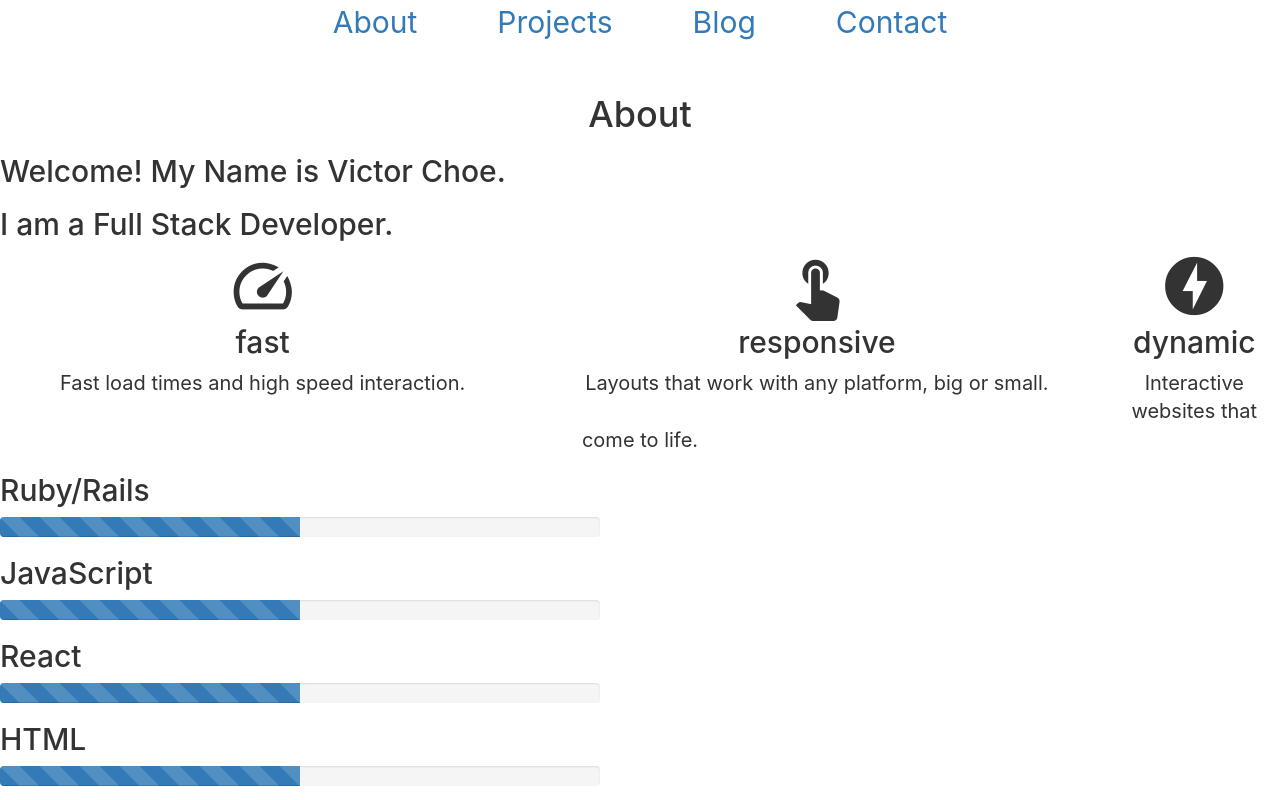
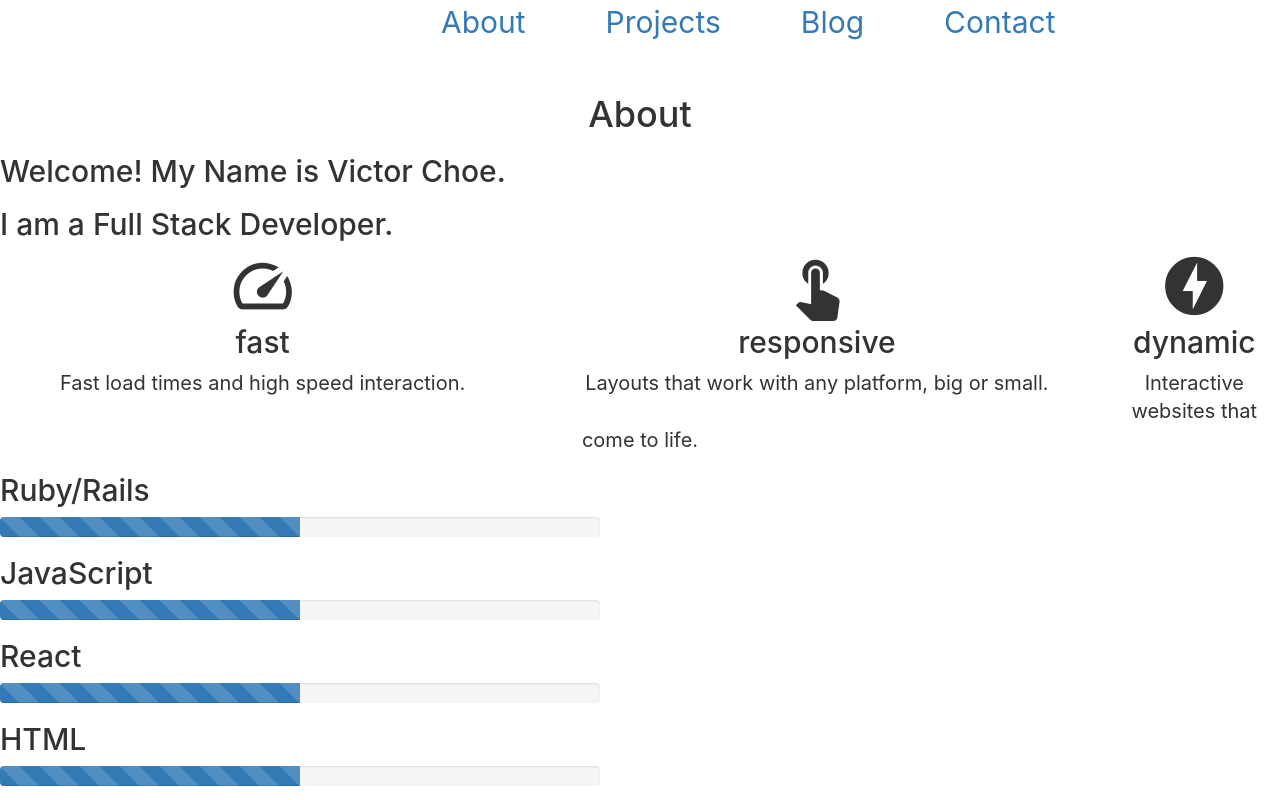
Before and after one commit to vchoe89/discard, a React (Create React App) app: page / in a window 1280 px wide. Shown: the top 800 px of the page. Built offline with nearby package versions, Linux system fonts and the light colour scheme.

Commit message:
sticky navbar

```diff
--- a/src/components/Navibar.js
+++ b/src/components/Navibar.js
@@ -6,7 +6,7 @@ class Navibar extends React.Component{
   render(){
     return(
       <Navbar >
-        <div id='headlines'>
+        <div id='navibar'>
             <Nav.Link href="about">About</Nav.Link>
             <Nav.Link href="projects">Projects</Nav.Link>
             <Nav.Link href="blog">Blog</Nav.Link>
--- a/src/index.css
+++ b/src/index.css
@@ -41,6 +41,12 @@ code {
   padding-right: 40px;
 }
 
+#navibar{
+  text-align: center;
+  position: fixed;
+  padding-left: 400px;
+}
+
 #headlines{
   text-align: center;
 }
```
